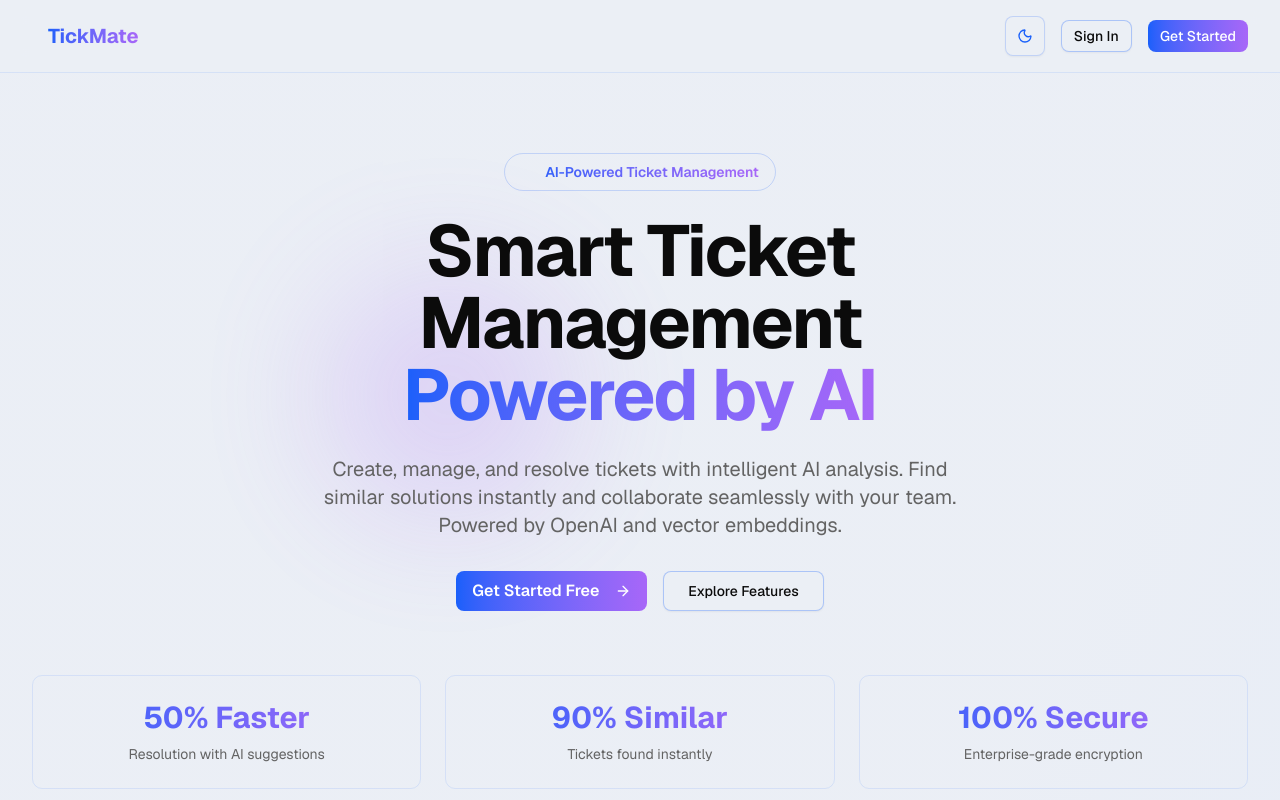
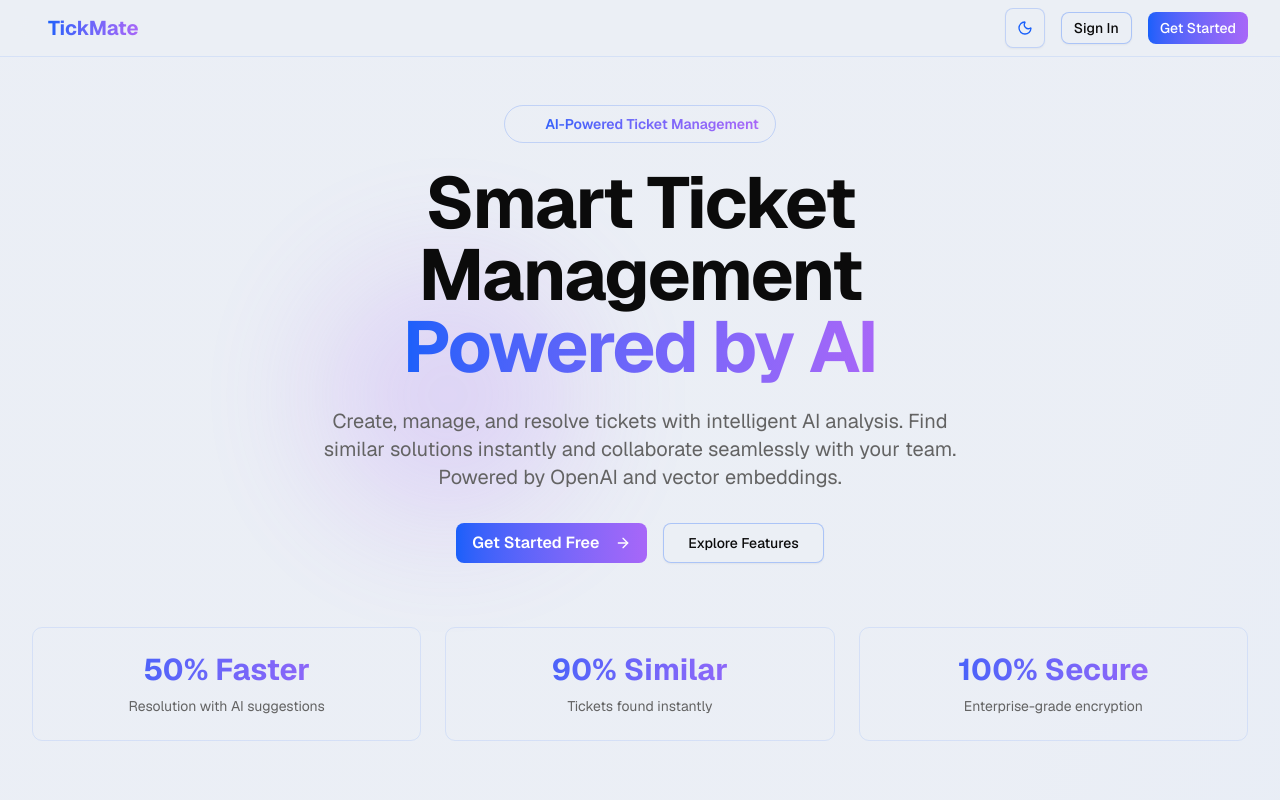
Before and after one commit to talhabilal-dev/tickmate-app, a Next.js app in the folder tickmate-frontend/: page / in a window 1280 px wide. Shown: the top 800 px of the page. Built offline with nearby package versions, Linux system fonts and the light colour scheme.

Commit message:
fix(header): adjust header padding and layout for improved appearance

```diff
--- a/tickmate-frontend/src/app/page.tsx
+++ b/tickmate-frontend/src/app/page.tsx
@@ -148,8 +148,8 @@ export default function Home() {
       <div className="fixed top-1/3 left-1/4 w-64 h-64 bg-secondary opacity-5 blur-3xl rounded-full pointer-events-none animate-pulse-slow"></div>
 
       {/* Header */}
-      <header className="sticky top-0 z-50 border-b border-primary/10 backdrop-blur-md bg-background/80">
-        <div className="max-w-7xl mx-auto px-4 sm:px-6 lg:px-8 py-4 flex items-center justify-between">
+      <header className="sticky top-0 z-50 border-b py-2 border-primary/10 backdrop-blur-md bg-background/80">
+        <div className="max-w-7xl mx-auto px-4 sm:px-6 lg:px-8  flex items-center justify-between">
           <div className="flex items-center gap-2">
             <div className="w-2 h-2 rounded-full bg-gradient-ai"></div>
             <h2 className="text-xl font-bold text-gradient-ai">TickMate</h2>
@@ -172,7 +172,7 @@ export default function Home() {
       </header>
 
       {/* Hero Section */}
-      <section className="relative z-10 max-w-7xl mx-auto px-4 sm:px-6 lg:px-8 py-20 md:py-20">
+      <section className="relative z-10 max-w-7xl mx-auto px-4 sm:px-6 lg:px-8 py-20 md:py-12">
         <div className="text-center max-w-3xl mx-auto mb-12">
           <div
             className="inline-block px-4 py-2 rounded-full bg-gradient-ai/10 border border-primary/20 mb-6 animate-slide-in-up"
```
